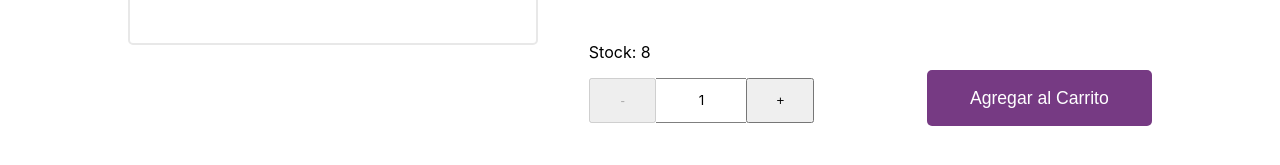
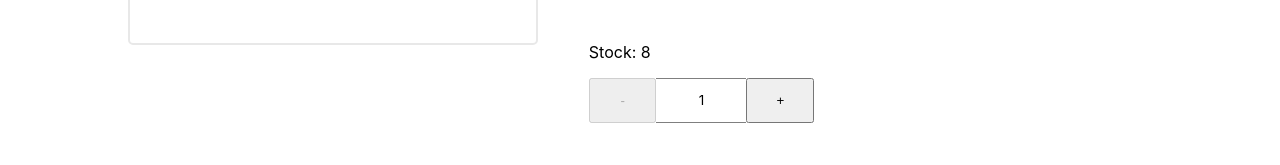
Before and after one commit to Lore-Carballo/coder-project, a React (Create React App) app: page /item/1 in a window 1280 px wide. Shown: the part 509-674 px from the top of the page. Built offline with nearby package versions, Linux system fonts and the light colour scheme.

Commit message:
Entrega Sincronizar Counter

```diff
--- a/src/components/ItemCount/index.jsx
+++ b/src/components/ItemCount/index.jsx
@@ -28,14 +28,13 @@ export const ItemCount = (props) => {
                 Stock: {props.stockProducto}
             </div>
 
-            {/* {!cantidadMaxima ?  */}
+            {!cantidadMaxima ?
                 <div className="item-count">
                     <button disabled={cantidad === 1} className="counter-btn" onClick={restarCantidad}>-</button>
                     <div className="counter-cantidad">{cantidad}</div>
                     <button className="counter-btn" onClick={sumarCantidad}>+</button>
                 </div>
-            {/* :  */}
-            {/* <button className="btn checkout">Terminar Compra</button>} */}
+            : <button className="btn checkout">Terminar Compra</button>}
 
         </>
     )
--- a/src/components/ItemDetail/index.jsx
+++ b/src/components/ItemDetail/index.jsx
@@ -19,9 +19,9 @@ export const ItemDetail = ({item}) => {
 
                 <ItemCount stockProducto = {item.stock}/>
 
-                <button className="btn add-cart" >
+                {/* <button className="btn add-cart" >
                         Agregar al Carrito
-                </button>
+                </button> */}
             </div>
         </div>
     )
```
